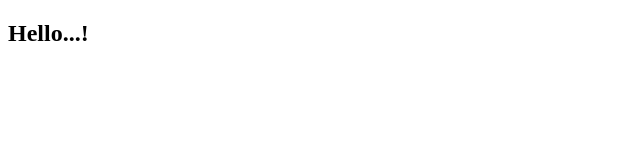
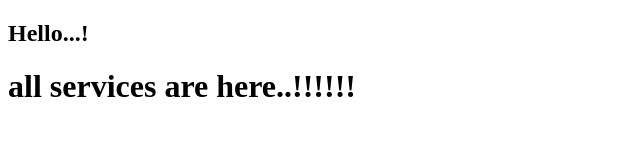
Before and after one commit to aminul157246/TeamWork, a plain HTML site: page index.html in a window 1280 px wide. Shown: the whole page, without its empty margins (0-640 px from the left). Drawn offline with Linux system fonts and the light colour scheme.

Commit message:
services added

```diff
--- a/index.html
+++ b/index.html
@@ -7,5 +7,6 @@
 </head>
 <body>
     <h2>Hello...!</h2>
+    <h1>all services are here..!!!!!!</h1>
 </body>
 </html>
```
